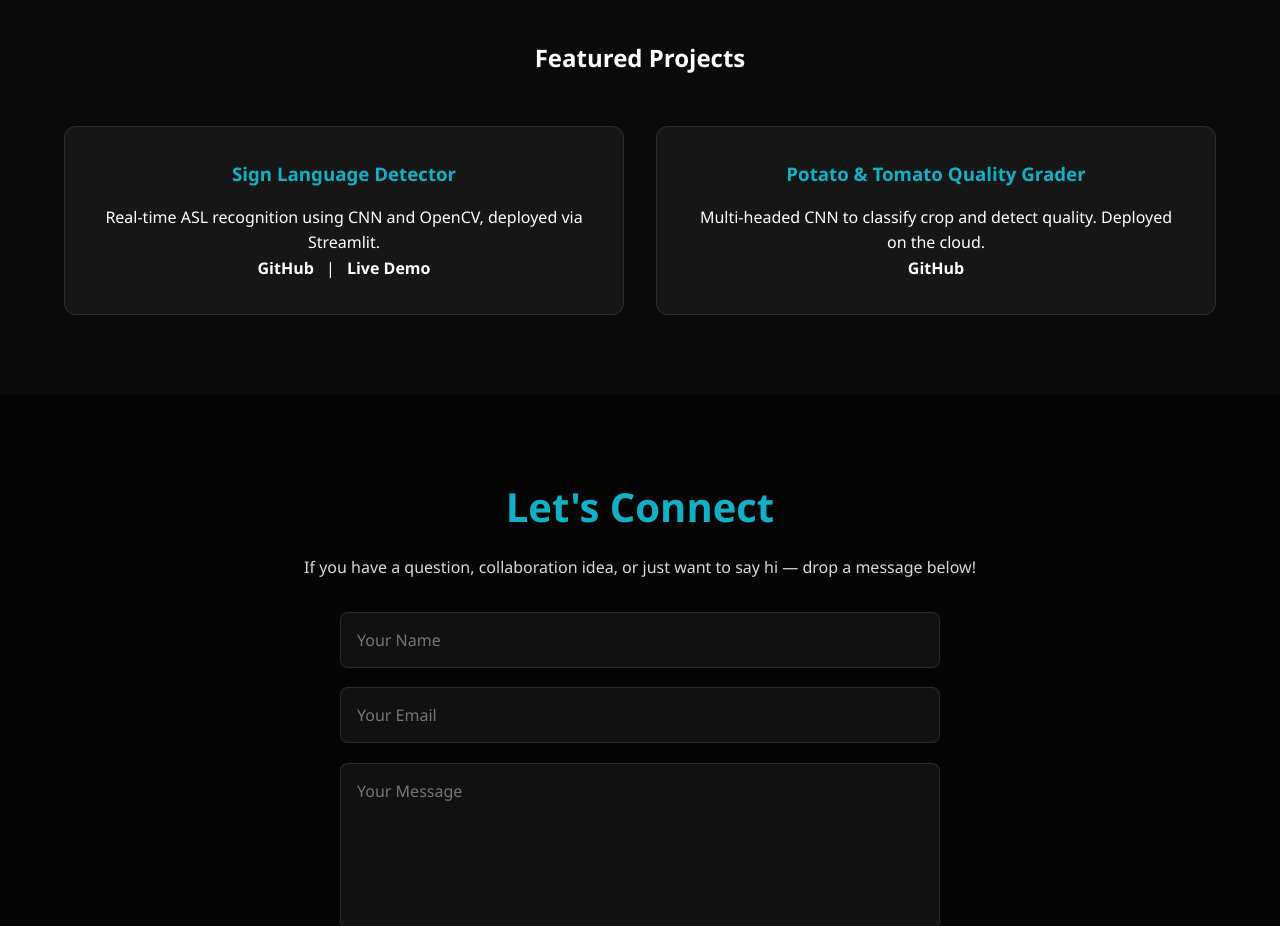
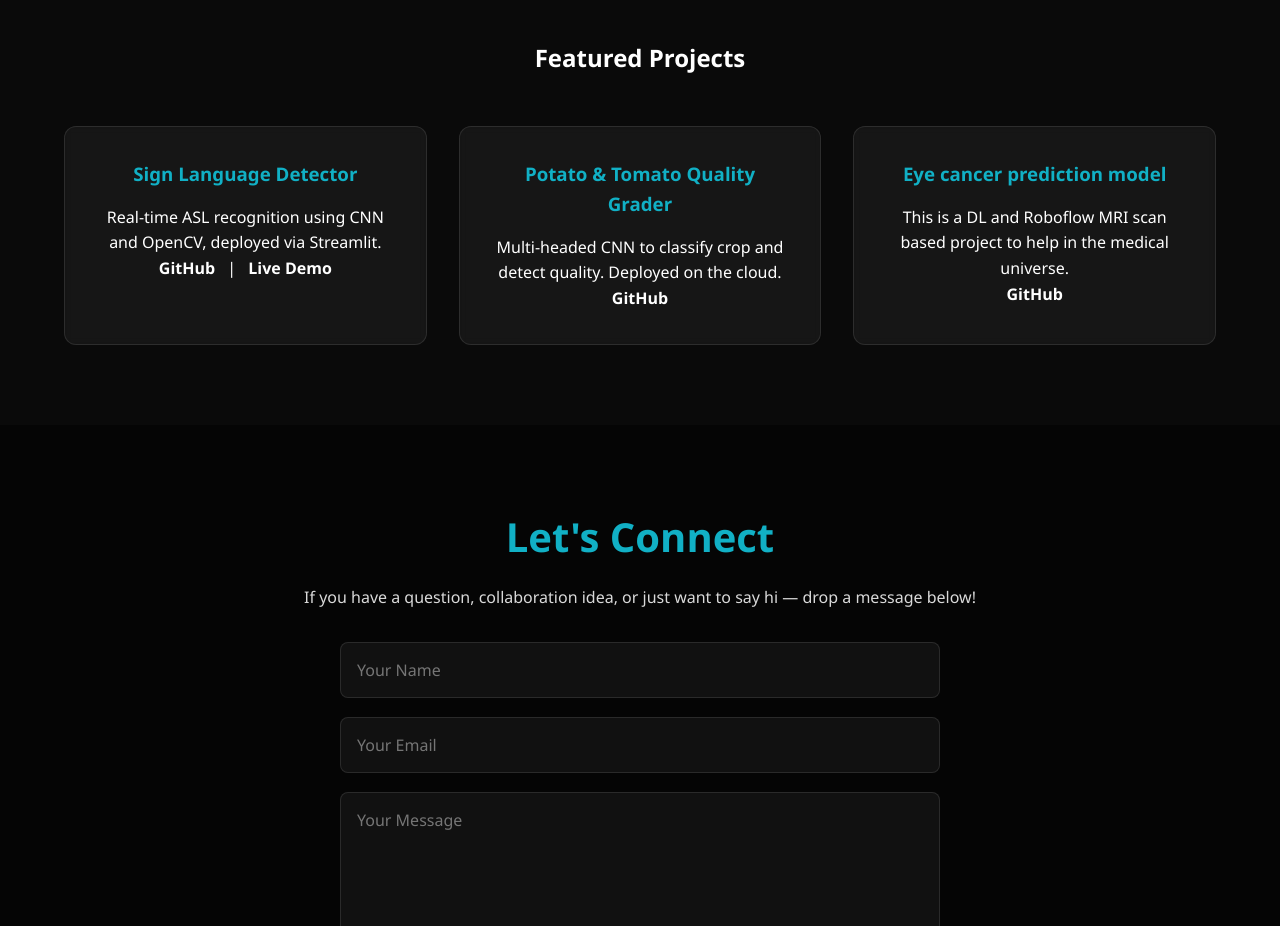
Before and after one commit to NEW-HABIT/PROTFOLIO, a plain HTML site: page index.html in a window 1280 px wide. Shown: the part 1320-2246 px from the top of the page. Drawn offline with Linux system fonts and the light colour scheme.

Commit message:
protfolio

```diff
--- a/index.html
+++ b/index.html
@@ -68,6 +68,14 @@
             <a href="https://github.com/NEW-HABIT/TOMATO_POTATO_QUALITY" target="_blank">GitHub</a>
 
         </div>
+        <div class ="project-card">
+            <h3>Eye cancer prediction model</h3>
+            <p>This is a DL and Roboflow MRI scan based project to help in the medical universe.</p>
+            <a href="https://github.com/NEW-HABIT/TOMATO_POTATO_QUALITY" target="_blank">GitHub</a>
+
+
+
+        </div>
         <!-- Add more project-card divs as needed -->
     </div>
 </section>
```
